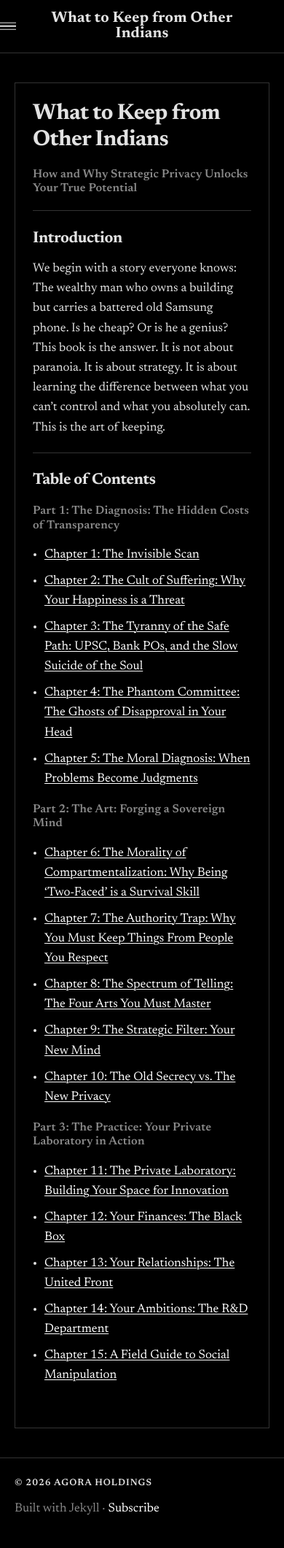
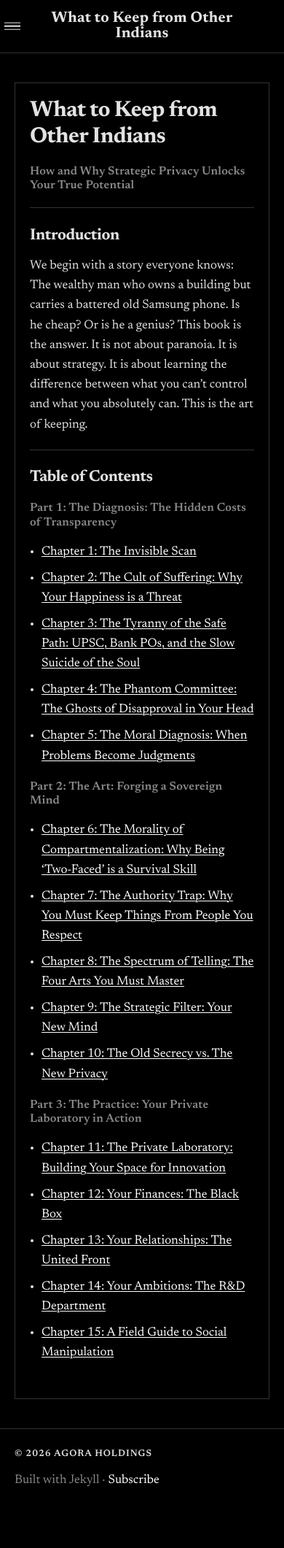
Before and after one commit to nodesman/wckfiwh, a Jekyll site: the page built from index.md, in a window 390 px wide. Shown: the whole page at 73% size. Built offline with Jekyll 4.4.1, drawn with Linux system fonts in a browser that asks for light colours; after the commit the page ends 2082 px from its top, so only the background shows below that.

Commit message:
fix mobile hamburger positioning and content padding

```diff
--- a/assets/css/style.css
+++ b/assets/css/style.css
@@ -220,6 +220,10 @@ body.drawer-open { overflow: hidden; }
   /* Increase content spacing for breathing room */
   .content { padding-top: 40px; }
 
+  .content-panel {
+    padding: 20px 20px 32px;
+  }
+
   .header-inner {
     position: relative;
     justify-content: center; /* Center the branding */
@@ -229,7 +233,7 @@ body.drawer-open { overflow: hidden; }
 
   .hamburger {
     position: absolute;
-    left: -6px; /* Offset padding so the bars align with text grid */
+    left: 0; /* Align clickable area with the container edge */
     top: 50%;
     transform: translateY(-50%);
     margin: 0;
@@ -240,7 +244,7 @@ body.drawer-open { overflow: hidden; }
   .branding {
     text-align: center;
     width: 100%; /* Take full width to center text properly */
-    padding: 0 40px; /* Prevent text from overlapping hamburger */
+    padding: 0 44px; /* Prevent text from overlapping hamburger */
   }
 
   .branding .site-title {
```
